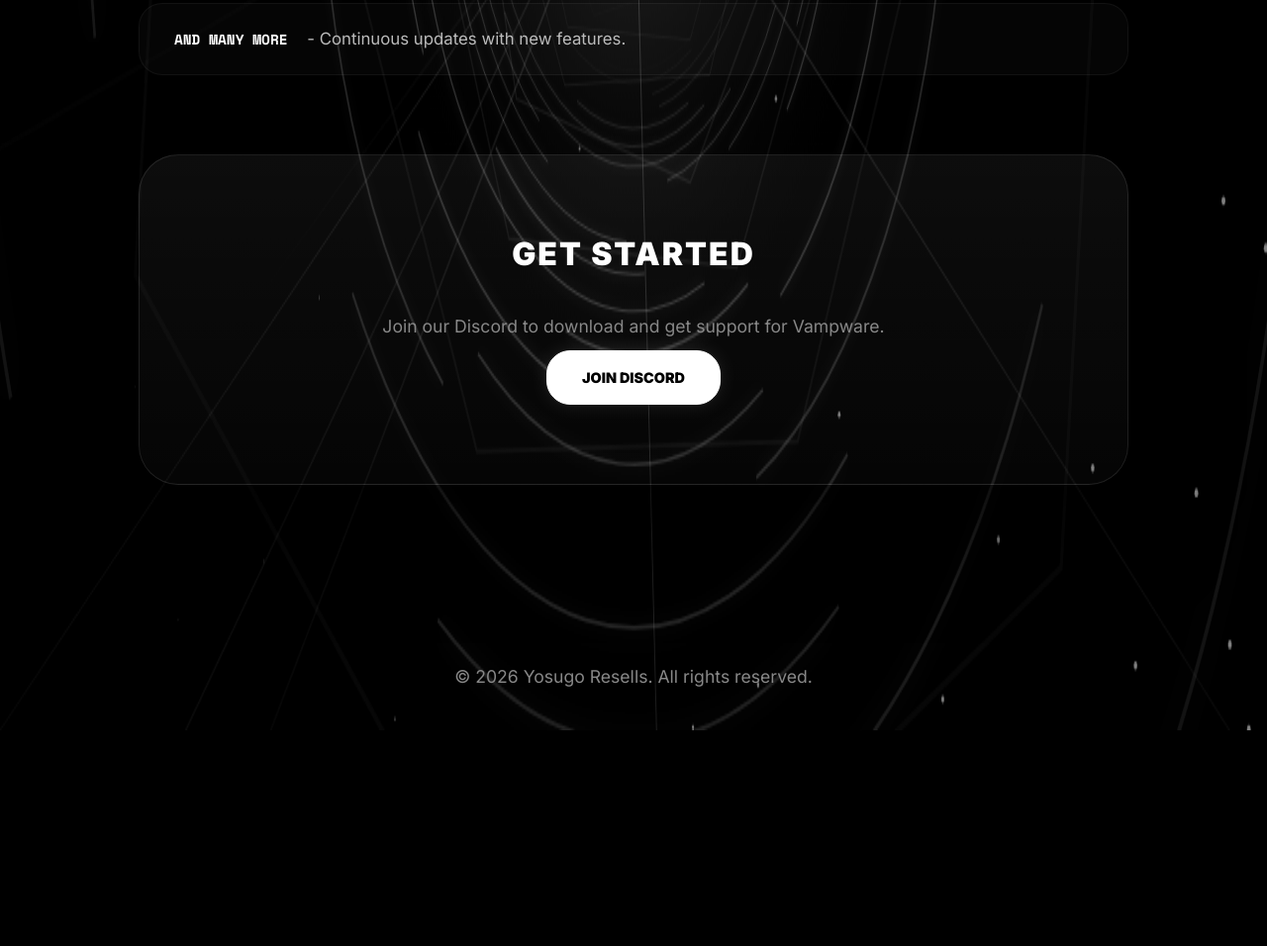
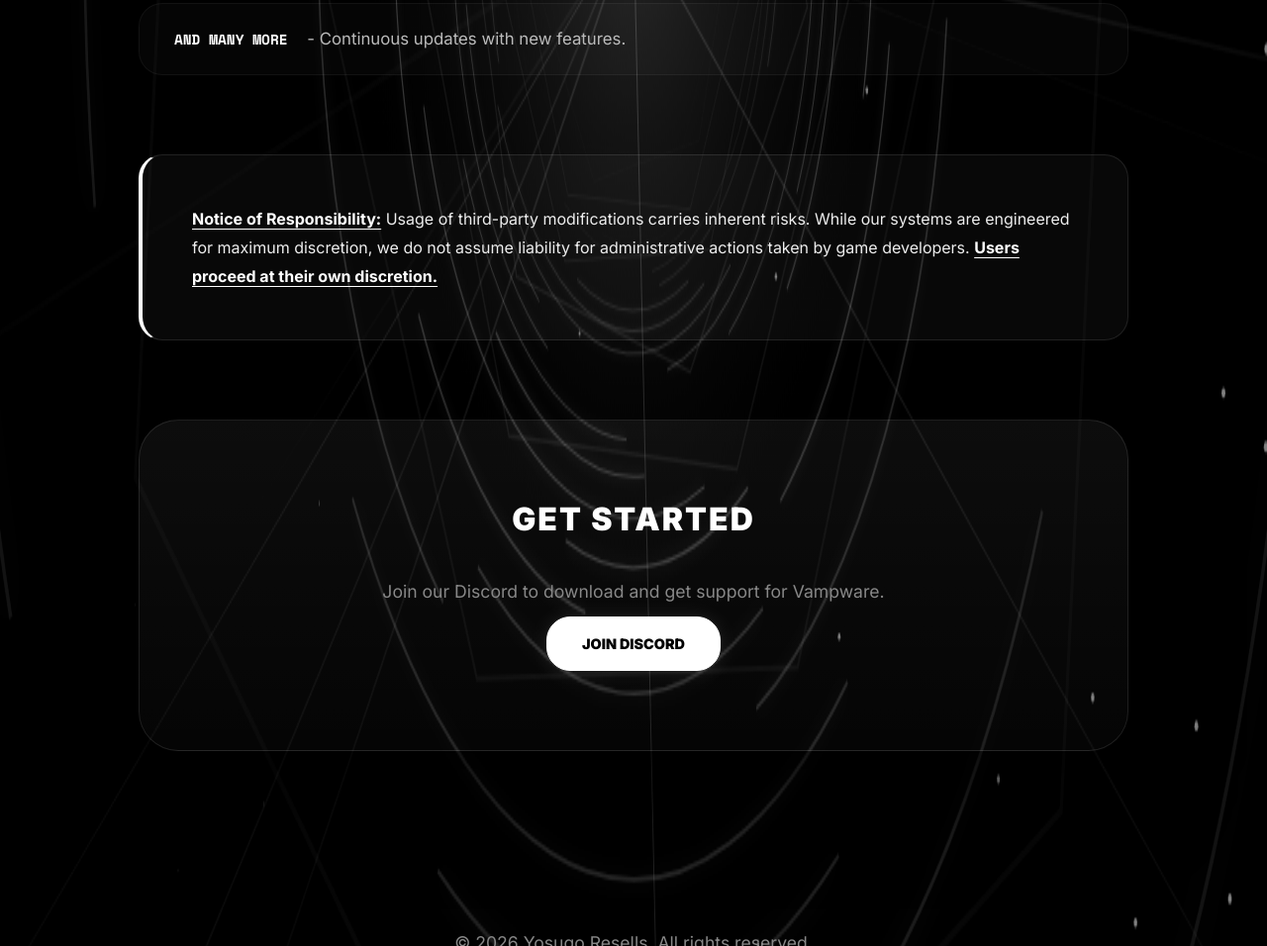
Before and after one commit to OnlyYatashi/yosugo.xyz-source, a plain HTML site: page product-vampware-vrc.html in a window 1280 px wide. Shown: the part 1185-2141 px from the top of the page at 99% size. Before the commit the page ends 1923 px from the top, so only its background shows below. Drawn offline with nearby package versions, Linux system fonts and the light colour scheme; animation ran at ten frames a second; a web font is replaced by a local one.

Commit message:
Add Notice of Responsibility to Vampware VRC page

```diff
--- a/product-vampware-vrc.html
+++ b/product-vampware-vrc.html
@@ -54,6 +54,10 @@
             <div class="feature-item"><strong>And many more</strong> - Continuous updates with new features.</div>
         </div>
 
+        <div class="disclosure-box">
+            <p><strong>Notice of Responsibility:</strong> Usage of third-party modifications carries inherent risks. While our systems are engineered for maximum discretion, we do not assume liability for administrative actions taken by game developers. <strong>Users proceed at their own discretion.</strong></p>
+        </div>
+
         <div class="purchase-box">
             <h2>Get Started</h2>
             <p>Join our Discord to download and get support for Vampware.</p>
```
